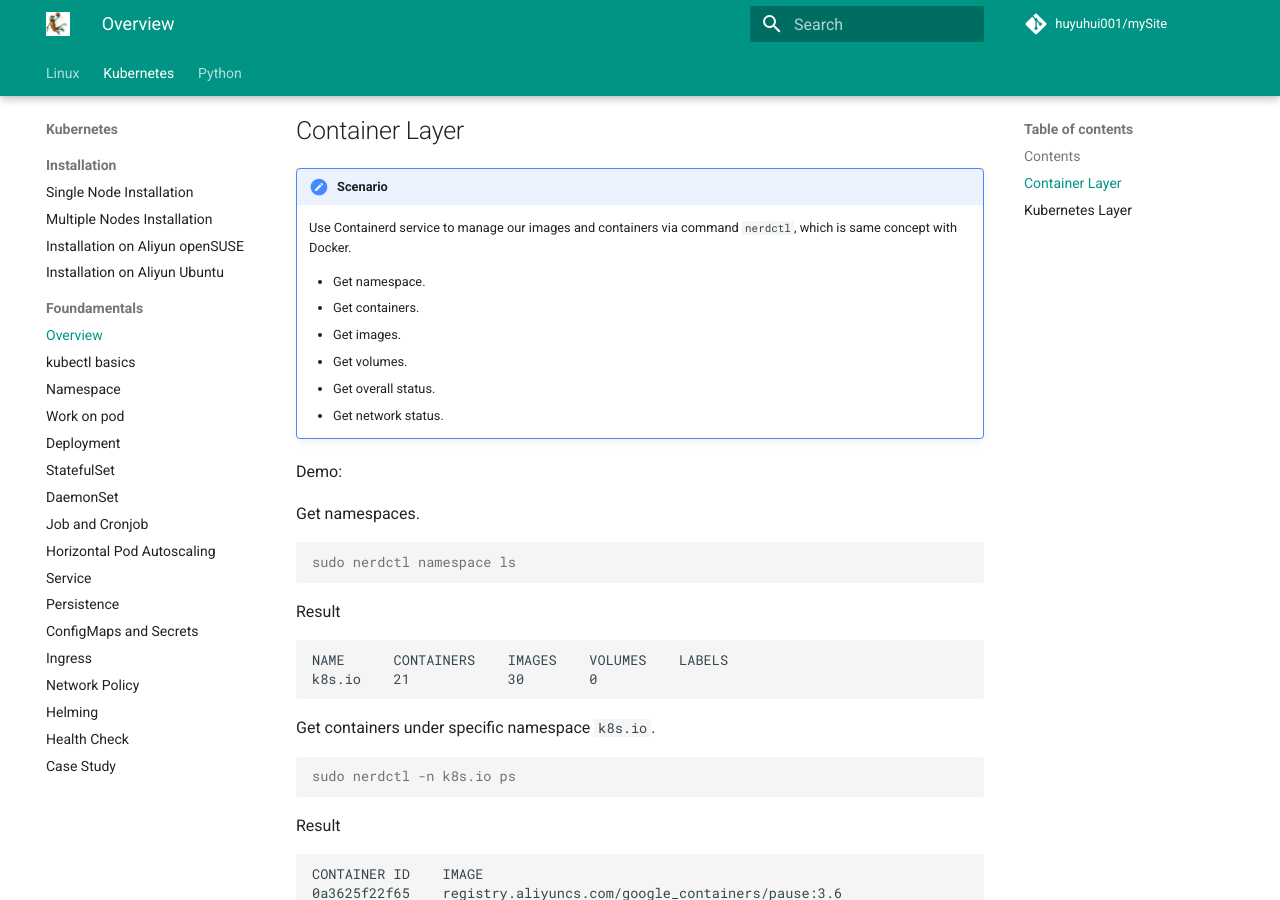
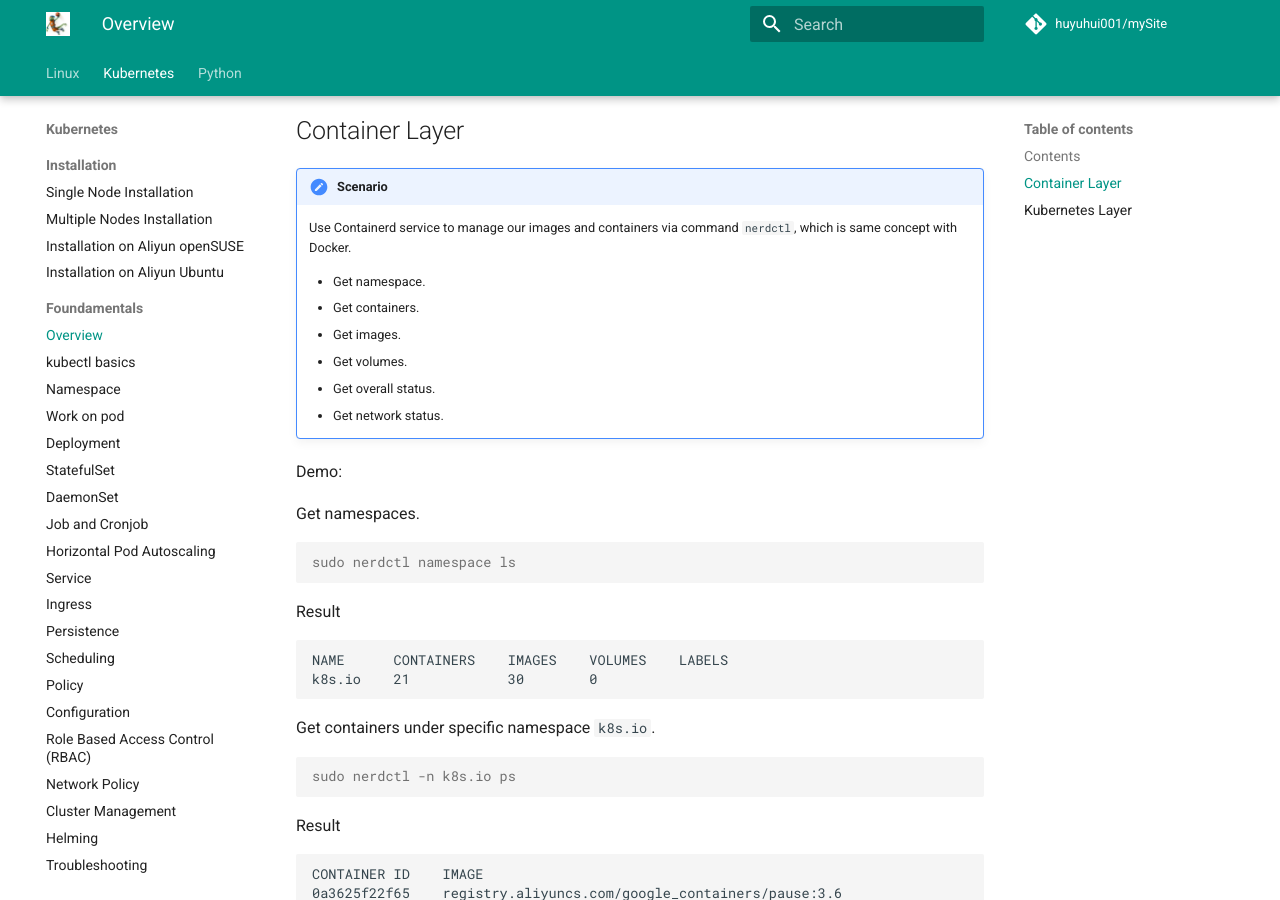
Before and after one commit to huyuhui001/mySite, an MkDocs documentation site: the page built from docs/k8s/foundamentals/overview.md, in a window 1280 px wide and 900 px high, scrolled down 369 px. Built offline with MkDocs 1.6.1 and Material for MkDocs 9.7.7, drawn with Linux system fonts in a browser that asks for light colours; comment, search, counter and statistics services are not loaded.

Commit message:
mkdocs config file

```diff
--- a/mkdocs.yml
+++ b/mkdocs.yml
@@ -87,11 +87,16 @@ nav:
         - Job and Cronjob: k8s/foundamentals/job.md
         - Horizontal Pod Autoscaling: k8s/foundamentals/hpa.md
         - Service: k8s/foundamentals/service.md
+        - Ingress: k8s/foundamentals/ingress.md
         - Persistence: k8s/foundamentals/persistence.md
-        - ConfigMaps and Secrets: k8s/foundamentals/configmaps.md
-        - Ingress: k8s/foundamentals/ingress.md
+        - Scheduling: k8s/foundamentals/scheduling.md
+        - Policy: k8s/foundamentals/policy.md
+        - Configuration: k8s/foundamentals/configuration.md
+        - Role Based Access Control (RBAC): k8s/foundamentals/rbac.md
         - Network Policy: k8s/foundamentals/networkpolicy.md
+        - Cluster Management: k8s/foundamentals/clustermgt.md
         - Helming: k8s/foundamentals/helming.md
+        - Troubleshooting: k8s/foundamentals/troubleshooting.md
         - Health Check: k8s/foundamentals/healthcheck.md
         - Case Study: k8s/foundamentals/casestudy.md
 - Python:
```
